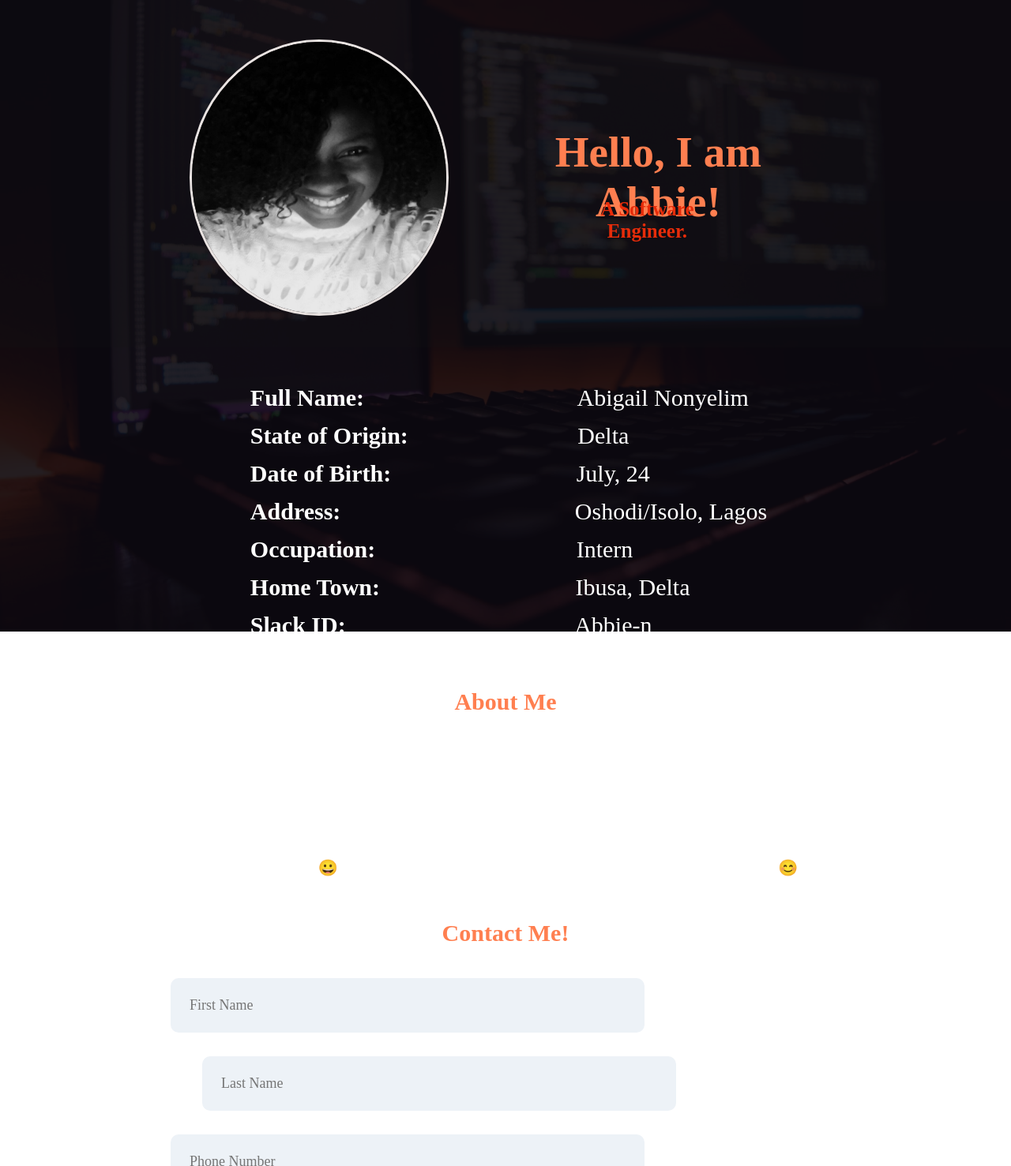
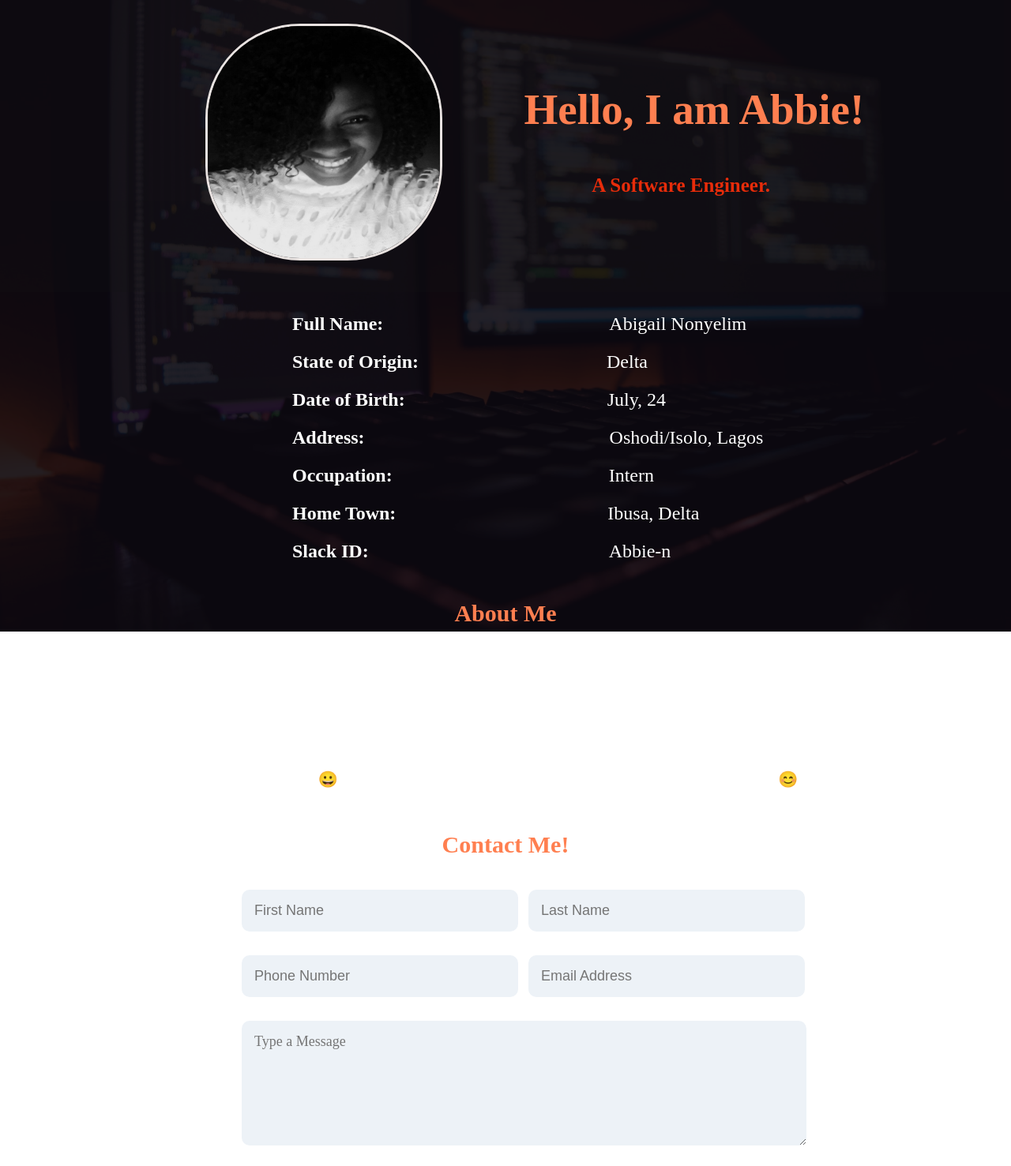
Before and after one commit to Abbie-n/Personal-Page, a plain HTML site: page index.html in a window 1280 px wide. Shown: the top 1477 px of the page at 79% size. Drawn offline with Linux system fonts and the light colour scheme.

Commit message:
mobile responsive test 4

```diff
--- a/index.html
+++ b/index.html
@@ -25,13 +25,13 @@
         <section id="section-a" class='container'>
             <pre>
             <ul>
-                <li class="li-1">Full Name:         <span class="info-items item-1">Abigail Nonyelim</span></li>
-                <li class="li-2">State of Origin: <span class="info-items item-2">Delta</span></li>
-                <li class="li-3">Date of Birth:    <span class="info-items item-3">July, 24</span></li>
-                <li class="li-4">Address:             <span class="info-items item-4">Oshodi/Isolo, Lagos</span></li>
-                <li class="li-5">Occupation:       <span class="info-items item-5">Intern</span></li>
-                <li class="li-6">Home Town:      <span class="info-items item-6">Ibusa, Delta</span></li>
-                <li class="li-7">Slack ID:            <span class="info-items item-7">Abbie-n</span></li>
+                <li class="li-1">Full Name:         <span class="info-items items">Abigail Nonyelim</span></li>
+                <li class="li-2">State of Origin: <span class="info-items items">Delta</span></li>
+                <li class="li-3">Date of Birth:    <span class="info-items items">July, 24</span></li>
+                <li class="li-4">Address:             <span class="info-items items">Oshodi/Isolo, Lagos</span></li>
+                <li class="li-5">Occupation:       <span class="info-items items">Intern</span></li>
+                <li class="li-6">Home Town:      <span class="info-items items">Ibusa, Delta</span></li>
+                <li class="li-7">Slack ID:            <span class="info-items items">Abbie-n</span></li>
             </ul>
             </pre>
         </section>
--- a/main.css
+++ b/main.css
@@ -194,7 +194,110 @@ a {
     color: coral;
 }
 
-@media (min-width: 600px) {
+@media only screen
+and (min-width:320px)
+and (min-width:480px)
+and (min-width:600px)
+and (min-width: 700px) {
+    .container {
+        text-align: center;
+    }
+
+    .profile-picture {
+        border-radius: 40%;
+        width: 300px;
+        margin-top: 30px;
+        margin-bottom: 40px;
+        height: 300px;
+        margin-left: 260px;
+
+    }
+
+    #banner {
+        display: flex;
+        flex-direction: row;
+    }
+
+    .heading {
+        position: relative;
+        top: 70px;
+        left: 40px;
+        font-size: 55px;
+    }
+
+    .heading-2 {
+        position: relative;
+        top: 200px;
+        right: 305px;
+        font-size: 25px;
+    }
+
+    #section-a {
+        text-align: left;
+        margin: 0 0 0 330px;
+    }
+
+    .items {
+        margin-left: 200px;
+    }
+
+    #section-b {
+        margin: 0 170px 0 170px;
+    }
+    .paragraph {
+        text-align: left;
+        line-height: 3rem;
+    }
+
+    .title {
+        text-align: center;
+    }
+    #section-c {
+        margin: 0 30px 0 30px;
+    }
+
+    form {
+        display: flex;
+        flex-flow: wrap;
+    }
+
+    .form-group {
+        text-align: center;
+    }
+
+    input {
+        max-width: 350px;
+        font-size: 18px;
+    }#firstname {
+        margin-left: 260px;
+    }
+
+    #phone {
+        margin-left: 260px;
+    }
+
+    label {
+        display: none;
+    }
+
+    textarea {
+        font-family: inherit;
+        font-size: 18px;
+        min-width: 715px;
+        margin-left: 260px;
+    }
+    textarea::placeholder {
+        font-family: serif;
+        font-size: 18px;
+    }
+
+    .btn {
+        margin-top: 20px;
+        text-align: center;
+    }
+}
+/**
+@media (min-width: 768px) {
     .container {
         display: flex;
         flex-direction: column;
@@ -211,115 +314,8 @@ a {
         font-size: 45px;
         text-align: center;
     }
-    #banner {
-        margin-right: 50px;
-        margin-top: 30px;
-    }
 
-    pre {
-        display: flex;
-        white-space: pre-line;
-        text-align: left;
-        justify-content: center;
-        margin-bottom: 10px;
-        line-height: 2rem;
-    }
-
-    .info-items {
-        margin-left: 100px;
-        text-align: center;
-    }
-
-    li {
-        line-height: 2rem;
-        font-size: 30px;
-        text-align: left;
-    }
-
-    .paragraph {
-        line-height: 4rem;
-    }
-    form {
-        display: flex;
-        flex-direction: column;
-    }
-
-    label {
-        display: none;
-
-    }
-
-    input {
-        padding: 1.5rem;
-        width: 600px;
-        margin-left: 300px;
-        font-size: 18px;
-    }#firstname {
-        margin-left: 190px;
-    }
-
-    #lastname {
-        margin-right: 190px;
-    }
-
-    #phone {
-        margin-left: 190px;
-    }
-    #email {
-        margin-right: 190px;
-    }
-
-    textarea {
-        font-family: inherit;
-        font-size: 18px;
-        width: 935px;
-        margin-left: 187px;
-    }
-
-    .item-1 {
-        margin-left: 10px;
-    }
-
-    .item-2 {
-        margin-left: 55px
-    }
-
-    .item-3 {
-        margin-left: 74px;
-    }
-
-    .item-4 {
-        margin-left: 20px;
-    }
-
-    .item-5 {
-        margin-left: 91px;
-    }
-
-    .item-6 {
-        margin-left: 85px;
-    }
-
-    .item-7 {
-        margin-left: 124px;
-    }
-}
-
-@media (min-width: 700px) {
-    .container {
-        display: flex;
-        flex-direction: column;
-    }
-
-
-    .profile-picture {
-        width: 50%;
-        margin-top: 20px;
-    }
-
-    .heading {
-        padding: 1.5rem;
-        font-size: 45px;
+    .heading-2 {
         text-align: center;
     }
     #banner {
@@ -330,8 +326,7 @@ a {
     pre {
         display: flex;
         white-space: pre-line;
-        text-align: left;
-        justify-content: center;
+        text-align: center;
         margin-bottom: 10px;
         line-height: 2rem;
     }
@@ -359,6 +354,10 @@ a {
         flex-direction: column;
     }
 
+    .form-group {
+        text-align: center;
+    }
+
     label {
         display: none;
     }
@@ -368,7 +367,6 @@ a {
         font-family: inherit;
         padding: 1.5rem;
         min-width: 600px;
-        margin-left: 170px;
     }
 
     textarea {
@@ -378,7 +376,7 @@ a {
     }
 
     .item-1 {
-        margin-left: 120px;
+        margin-left: 110px;
     }
 
     .item-2 {
@@ -414,19 +412,25 @@ a {
         margin-top: 20px;
         text-align: center;
     }
-}
+}**/
 
-@media (min-width: 1200px) {
+@media screen
+and (min-width:961px)
+and (min-width:1025px)
+and (min-width:1281px)
+and (max-device-width: 1600px)
+and (-webkit-min-device-pixel-ratio: 1){
     .container {
-        display: flex;
+        text-align: center;
     }
 
     .profile-picture {
-        border-radius: 50%;
-        width: 350px;
+        border-radius: 40%;
+        width: 300px;
+        margin-top: 30px;
         margin-bottom: 40px;
-        height: 350px;
-        margin-left: 240px;
+        height: 300px;
+        margin-left: 260px;
 
     }
 
@@ -449,28 +453,20 @@ a {
         font-size: 25px;
     }
 
-    .info-items {
-        margin-left: 300px;
-    }.item-1 {
-        margin-left: 230px;
-    }.item-2 {
-        margin-left: 175px
-    }.item-3 {
-        margin-left: 195px;
-    }.item-4 {
-        margin-left: 257px;
-    }.item-5 {
-        margin-left: 215px;
-    }.item-6 {
-        margin-left: 208px;
-    }.item-7 {
-        margin-left: 250px;
+    #section-a {
+        text-align: left;
+        margin: 0 0 0 330px;
+    }
+
+    .items {
+        margin-left: 200px;
     }
 
     #section-b {
         margin: 0 170px 0 170px;
     }
     .paragraph {
+        text-align: left;
         line-height: 3rem;
     }
 
@@ -478,7 +474,7 @@ a {
         text-align: center;
     }
     #section-c {
-        margin: 0 70px 0 70px;
+        margin: 0 30px 0 30px;
     }
 
     form {
@@ -486,18 +482,19 @@ a {
         flex-flow: wrap;
     }
 
+    .form-group {
+        text-align: center;
+    }
+
     input {
-        width: 450px;
+        max-width: 350px;
         font-size: 18px;
     }#firstname {
-        margin-left: 130px;
-        margin-right: -130px;
+        margin-left: 260px;
     }
 
-
     #phone {
-        margin-left: 130px;
-        margin-right: -130px;
+        margin-left: 260px;
     }
 
     label {
@@ -507,8 +504,8 @@ a {
     textarea {
         font-family: inherit;
         font-size: 18px;
-        width: 930px;
-        margin-left: 130px;
+        min-width: 715px;
+        margin-left: 260px;
     }
     textarea::placeholder {
         font-family: serif;
```
